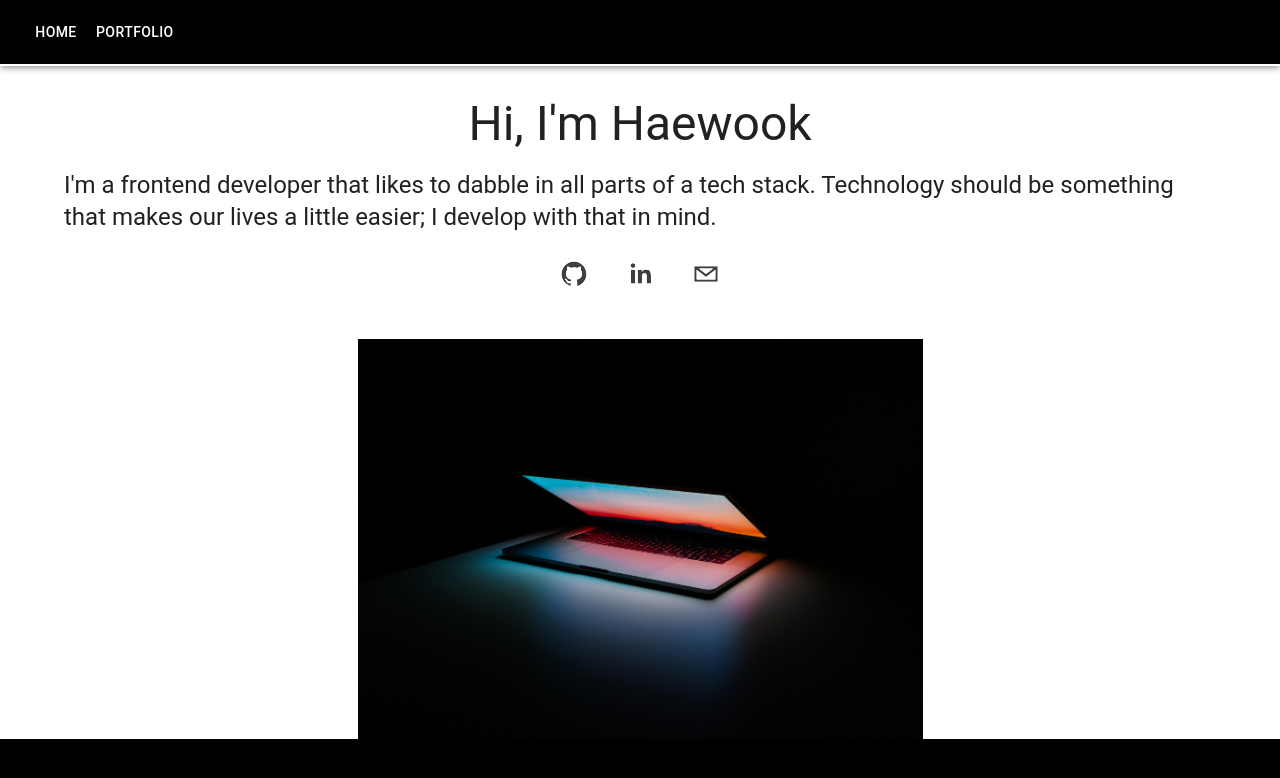
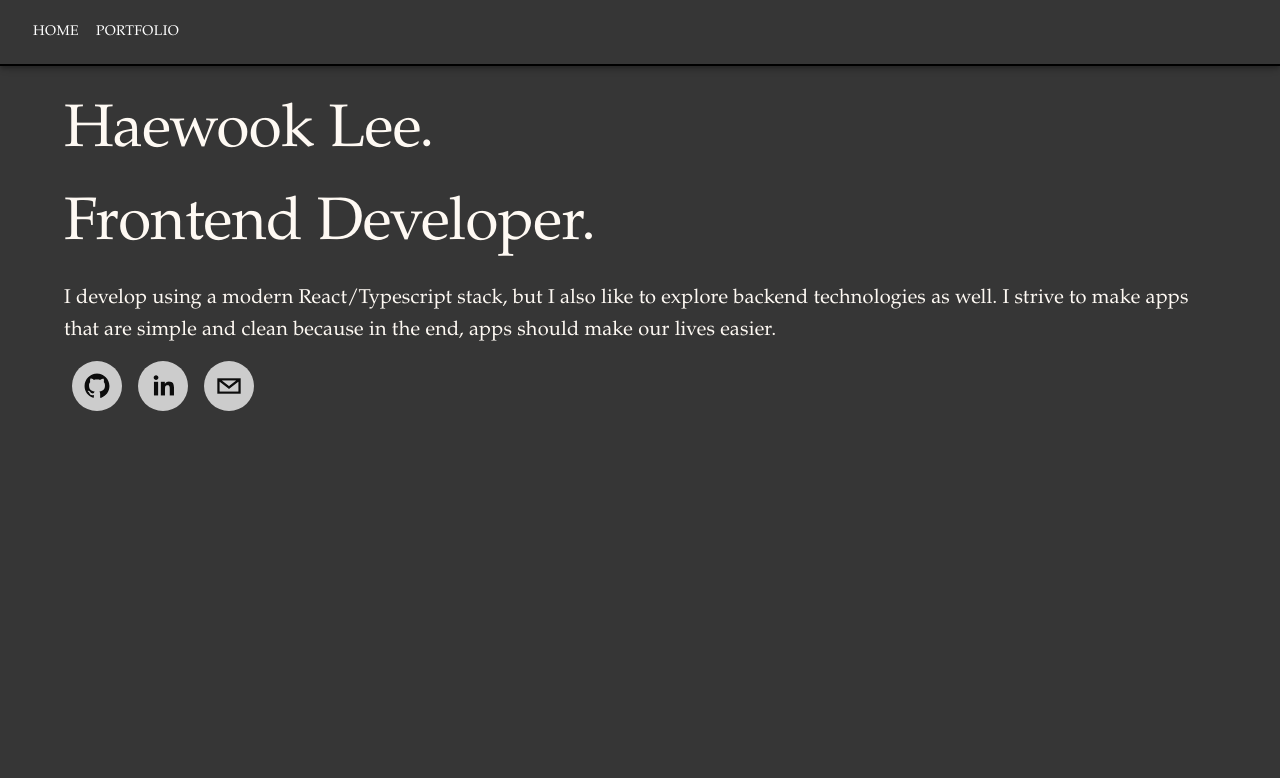
Before and after one commit to haewook-lee/portfolio, a Next.js app: page / in a window 1280 px wide. Shown: the top 778 px of the page. Built offline with nearby package versions, Linux system fonts and the light colour scheme.

Commit message:
update front page

```diff
--- a/next.config.js
+++ b/next.config.js
@@ -1,23 +1,23 @@
-// /** @type {import('next').NextConfig} */
-// const nextConfig = {
-//   reactStrictMode: true,
+/** @type {import('next').NextConfig} */
+const nextConfig = {
+  reactStrictMode: true,
+}
+
+module.exports = nextConfig
+
+// const isGithubActions = process.env.GITHUB_ACTIONS || false
+
+// let assetPrefix = ""
+// let basePath = "/"
+
+// if (isGithubActions) {
+//   const repo = process.env.GITHUB_REPOSITORY.replace(/.*?\//, "")
+
+//   assetPrefix = `/${repo}/`
+//   basePath = `/${repo}`
 // }
 
-// module.exports = nextConfig
-
-const isGithubActions = process.env.GITHUB_ACTIONS || false
-
-let assetPrefix = ""
-let basePath = "/"
-
-if (isGithubActions) {
-  const repo = process.env.GITHUB_REPOSITORY.replace(/.*?\//, "")
-
-  assetPrefix = `/${repo}/`
-  basePath = `/${repo}`
-}
-
-module.exports = {
-  assetPrefix: assetPrefix,
-  basePath: basePath,
-}
+// module.exports = {
+//   assetPrefix: assetPrefix,
+//   basePath: basePath,
+// }
--- a/package.json
+++ b/package.json
@@ -12,6 +12,7 @@
   "dependencies": {
     "@emotion/react": "^11.10.5",
     "@emotion/styled": "^11.10.5",
+    "@fontsource/playfair-display": "^4.5.12",
     "@fontsource/roboto": "^4.5.8",
     "@mui/icons-material": "^5.11.0",
     "@mui/material": "^5.11.0",
--- a/pages/_app.tsx
+++ b/pages/_app.tsx
@@ -1,10 +1,12 @@
 import "../styles/globals.css"
 import type { AppProps } from "next/app"
 import Layout from "../src/Layout"
+import NavBar from "../src/NavBar"
 
 export default function App({ Component, pageProps }: AppProps) {
   return (
     <Layout>
+      <NavBar />
       <Component {...pageProps} />
     </Layout>
   )
--- a/pages/index.tsx
+++ b/pages/index.tsx
@@ -19,17 +19,20 @@ export default function Home() {
         my: 4,
         display: "flex",
         flexDirection: "column",
-        justifyContent: "center",
-        alignItems: "center",
+        justifyContent: "left",
+        alignItems: "left",
       }}
     >
-      <Typography variant="h3" component="h1" gutterBottom>
-        Hi, I'm Haewook
+      <Typography variant="h2" component="h1" gutterBottom>
+        Haewook Lee.
       </Typography>
-      <Typography variant="h5" component="h1" gutterBottom>
-        I'm a frontend developer that likes to dabble in all parts of a tech
-        stack. Technology should be something that makes our lives a little
-        easier; I develop with that in mind.
+      <Typography variant="h2" component="h1" gutterBottom>
+        Frontend Developer.
+      </Typography>
+      <Typography variant="h6" component="h1" gutterBottom>
+        I develop using a modern React/Typescript stack, but I also like to
+        explore backend technologies as well. I strive to make apps that are
+        simple and clean because in the end, apps should make our lives easier.
       </Typography>
       <Box>
         <SocialIcon
--- a/src/Layout.tsx
+++ b/src/Layout.tsx
@@ -4,7 +4,6 @@ import Container from "@mui/material/Container"
 import NavBar from "../src/NavBar"
 import ToolBar from "@mui/material/Toolbar"
 import Box from "@mui/material/Box"
-import bg from "./img/background.jpg"
 
 interface Props {
   children?: ReactNode
@@ -19,20 +18,26 @@ export default function Layout({ children }: Props) {
         <meta name="description" content="Haewook Lee" />
         <meta name="viewport" content="width=device-width, initial-scale=1" />
       </Head>
-      <NavBar />
+      {/* <NavBar /> */}
       <ToolBar />
-      <Container maxWidth="lg" style={{ marginBottom: 0, paddingBottom: 0 }}>
+      <Container
+        maxWidth="lg"
+        style={{
+          marginBottom: 0,
+          paddingBottom: 0,
+        }}
+      >
         <main>{children}</main>
       </Container>
-      <Box
+      {/* <Box
         sx={{
-          backgroundImage: `url(${bg.src})`,
+          backgroundImage: "/haewook-lee.github.io/background.jpg",
           backgroundPositionX: "center",
           backgroundRepeat: "no-repeat",
           backgroundSize: "contain",
           height: "50vh",
         }}
-      />
+      /> */}
     </>
   )
 }
--- a/src/NavBar.tsx
+++ b/src/NavBar.tsx
@@ -38,12 +38,9 @@ export default function NavBar(props: Props) {
   }
 
   const drawer = (
-    <Box
-      onClick={handleDrawerToggle}
-      sx={{ textAlign: "center", background: "black" }}
-    >
+    <Box onClick={handleDrawerToggle} sx={{ textAlign: "center" }}>
       <Divider />
-      <List sx={{ textAlign: "center", background: "black" }}>
+      <List sx={{ textAlign: "center" }}>
         {navItems.map((item) => (
           <ListItem
             component={Link}
@@ -51,7 +48,7 @@ export default function NavBar(props: Props) {
             disablePadding
             href={item.url}
           >
-            <ListItemButton sx={{ textAlign: "center", color: "white" }}>
+            <ListItemButton sx={{ textAlign: "center", color: "#fef9f3" }}>
               <ListItemText primary={item.label} />
             </ListItemButton>
           </ListItem>
@@ -64,11 +61,15 @@ export default function NavBar(props: Props) {
     window !== undefined ? () => window().document.body : undefined
 
   return (
-    <Box sx={{ display: "flex", background: "black" }}>
+    <Box
+      sx={{
+        display: "flex",
+      }}
+    >
       <CssBaseline />
       <AppBar
         component="nav"
-        sx={{ background: "black", borderBottom: "solid white 2px" }}
+        sx={{ background: "#363636", borderBottom: "solid black 2px" }}
       >
         <Toolbar>
           <IconButton
@@ -89,7 +90,7 @@ export default function NavBar(props: Props) {
           </Box>
         </Toolbar>
       </AppBar>
-      <Box component="nav" sx={{ background: "black" }}>
+      <Box component="nav" sx={{}}>
         <Drawer
           container={container}
           variant="temporary"
@@ -103,7 +104,7 @@ export default function NavBar(props: Props) {
             "& .MuiDrawer-paper": {
               boxSizing: "border-box",
               width: drawerWidth,
-              background: "black",
+              background: "#363636",
             },
           }}
         >
--- a/styles/globals.css
+++ b/styles/globals.css
@@ -1,13 +1,17 @@
 :root {
   --max-width: 1100px;
   --border-radius: 12px;
-  --font-mono: ui-monospace, Menlo, Monaco, "Cascadia Mono", "Segoe UI Mono",
-    "Roboto Mono", "Oxygen Mono", "Ubuntu Monospace", "Source Code Pro",
-    "Fira Mono", "Droid Sans Mono", "Courier New", monospace;
+  /* --font-mono: "Open Sans", ui-monospace, Menlo, Monaco, "Cascadia Mono",
+    "Segoe UI Mono", "Roboto Mono", "Oxygen Mono", "Ubuntu Monospace",
+    "Source Code Pro", "Fira Mono", "Droid Sans Mono", "Courier New", monospace; */
+  --font-mono: Garamond, "Baskerville Old Face", "Hoefler Text",
+    "Times New Roman", serif !important;
 
-  --foreground-rgb: 0, 0, 0;
-  /* --background-start-rgb: 214, 219, 220;
+  /* --foreground-rgb: 0, 0, 0;
+  --background-start-rgb: 214, 219, 220;
   --background-end-rgb: 255, 255, 255; */
+  --foreground-rgb: white;
+  --background-rgb: black;
 
   --primary-glow: conic-gradient(
     from 180deg at 50% 50%,
@@ -77,24 +81,34 @@
   box-sizing: border-box;
   padding: 0;
   margin: 0;
+  font-family: "Playfair Display", Garamond, "Baskerville Old Face",
+    "Hoefler Text", "Times New Roman", serif !important;
 }
 
 html,
 body {
   max-width: 100vw;
   overflow-x: hidden;
-  background: black;
-  color: white;
 }
 
 body {
-  color: rbg(--foreground-rgb);
-  background: linear-gradient(
+  color: #fef9f3 !important;
+  background: #363636 !important;
+  /* background: linear-gradient(
+    135deg,
+    #363636 0%,
+    #535353 50%,
+    #7b7b7b 100%
+  ) !important; */
+  /* background-image: url("/metal.jpg"); */
+  /* background-repeat: no-repeat; */
+  /* background-size: cover; */
+  /* background: linear-gradient(
       to bottom,
       transparent,
       rgb(var(--background-end-rgb))
     )
-    rgb(var(--background-start-rgb));
+    rgb(var(--background-start-rgb)); */
 }
 
 a {
```
Also changed, not shown: pages/portfolio/index.tsx (+6 -7 lines), public/background.jpg (added), 1 other file (tests, documents, lock files or other folders).
